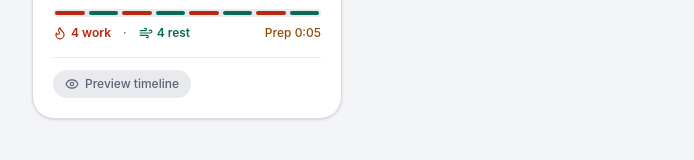
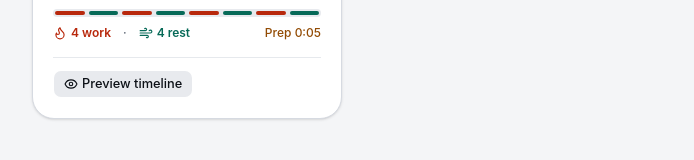
Before and after one commit to jurajhamran/burst-interval-timer, a React (Vite) app: page /settings in a window 1280 px wide. Shown: the part 186-346 px from the top of the page, without its empty margins (292-986 px from the left). Built offline with nearby package versions, Linux system fonts and the light colour scheme.

Commit message:
Migrate workout card preview button to shadcn Button

```diff
--- a/src/features/workouts/components/WorkoutCard.tsx
+++ b/src/features/workouts/components/WorkoutCard.tsx
@@ -1,4 +1,5 @@
 import { Play, Eye, Clock, Repeat, Flame, Wind } from "lucide-react";
+import { Button } from "@/components/ui/Button";
 import { formatDuration } from "@/lib/format";
 import { unlockAudio } from "@/lib/audio";
 import { getTotalSeconds } from "@/features/timer/engine";
@@ -107,17 +108,18 @@ export function WorkoutCard({
       <div className="flex items-center justify-between pt-3 border-t border-line/60">
         <div className="flex items-center gap-1">
           {onPreview && (
-            <button
+            <Button
               type="button"
+              variant="secondary"
+              size="sm"
               onClick={(e) => {
-              e.stopPropagation();
-              onPreview?.();
-            }}
-              className="inline-flex items-center gap-1.5 rounded-xl bg-surface-3 px-3 py-1.5 text-xs font-medium text-muted-foreground hover:text-fg hover:bg-surface-3/80 transition-transform active:scale-95"
+                e.stopPropagation();
+                onPreview?.();
+              }}
             >
               <Eye className="size-3.5" aria-hidden />
               Preview timeline
-            </button>
+            </Button>
           )}
         </div>
       </div>
```
